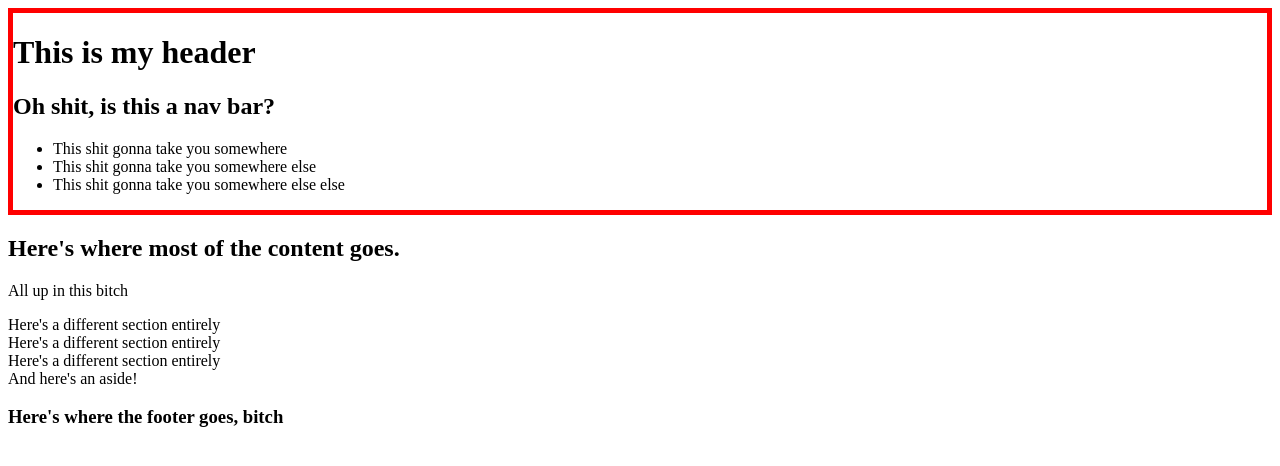
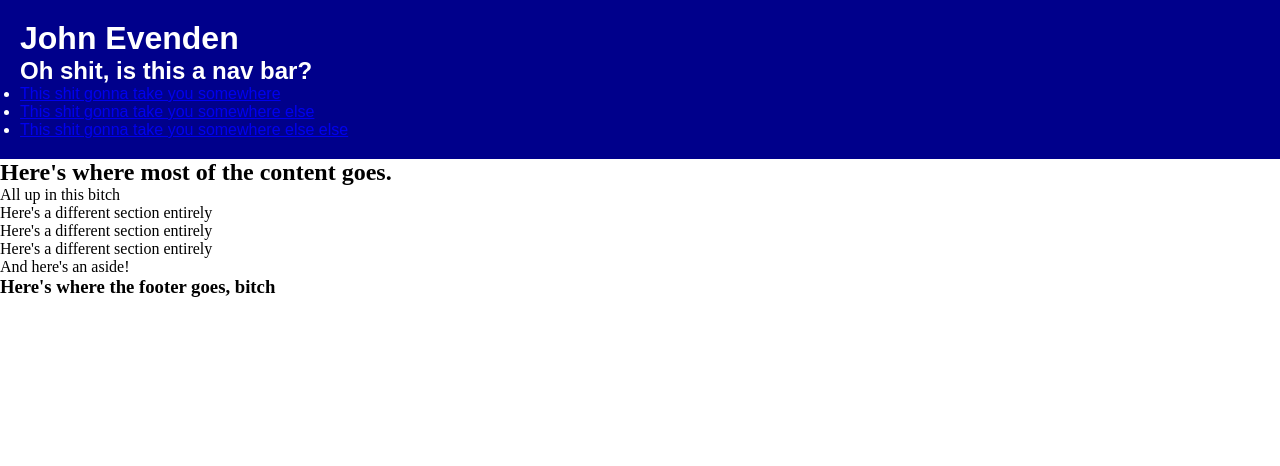
Before and after one commit to Jevenden/Portfolio, a plain HTML site: page Portfolio-1.html in a window 1280 px wide. Drawn offline with Linux system fonts and the light colour scheme.

Commit message:
Added nav bar links and styling

```diff
--- a/Portfolio-1.html
+++ b/Portfolio-1.html
@@ -9,14 +9,24 @@
   <body>
     <!--Header-->
     <header>
-      <h1>This is my header</h1>
+      <h1>John Evenden</h1>
       <!--Navbar-->
       <nav>
         <h2>Oh shit, is this a nav bar?</h2>
         <ul>
-          <li>This shit gonna take you somewhere</li>
-          <li>This shit gonna take you somewhere else</li>
-          <li>This shit gonna take you somewhere else else</li>
+          <li>
+            <a href="#place-number-one">This shit gonna take you somewhere</a>
+          </li>
+          <li>
+            <a href="#place-number-two"
+              >This shit gonna take you somewhere else</a
+            >
+          </li>
+          <li>
+            <a href="#place-number-three"
+              >This shit gonna take you somewhere else else</a
+            >
+          </li>
         </ul>
       </nav>
     </header>
@@ -25,9 +35,15 @@
     <main>
       <h2>Here's where most of the content goes.</h2>
       <p>All up in this bitch</p>
-      <section>Here's a different section entirely</section>
-      <section>Here's a different section entirely</section>
-      <section>Here's a different section entirely</section>
+      <section id="place-number-one">
+        Here's a different section entirely
+      </section>
+      <section id="place-number-two">
+        Here's a different section entirely
+      </section>
+      <section id="place-number-three">
+        Here's a different section entirely
+      </section>
       <aside>And here's an aside!</aside>
     </main>
     <!--Footer-->
--- a/assets/Portfolio Stylesheet-1.css
+++ b/assets/Portfolio Stylesheet-1.css
@@ -1,8 +1,17 @@
 * {
     box-sizing: border-box;
+    padding: 0;
+    margin: 0;
 }
 
 header {
-    border: 5px solid red
+    padding: 20px;
+    font-family: Arial, Helvetica, sans-serif;
+    background-color: darkblue;
+    color: white;
+}
 
+header h1 {
+    display: flex;
+    -ms-flex-align: left;
 }
```
